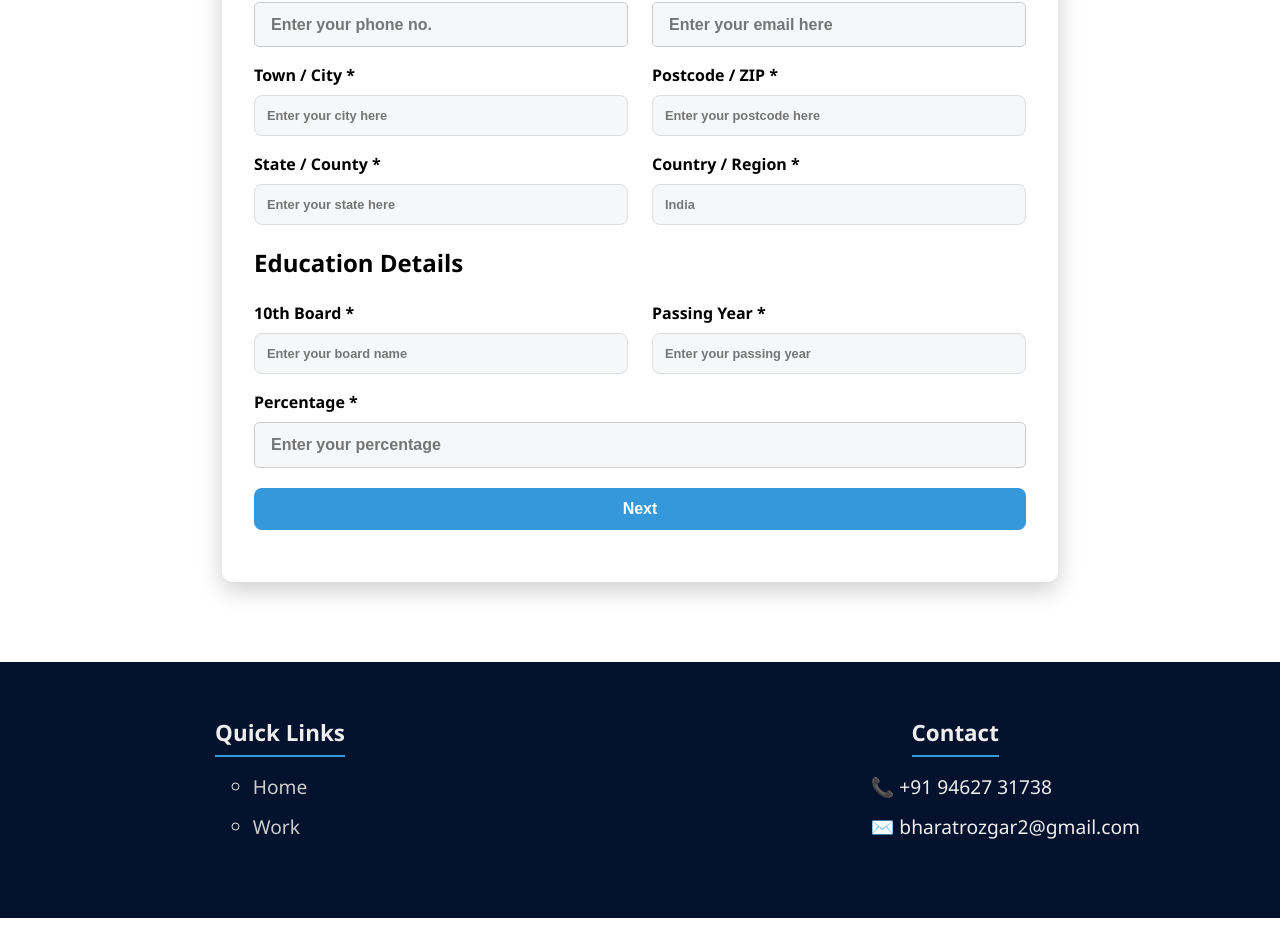
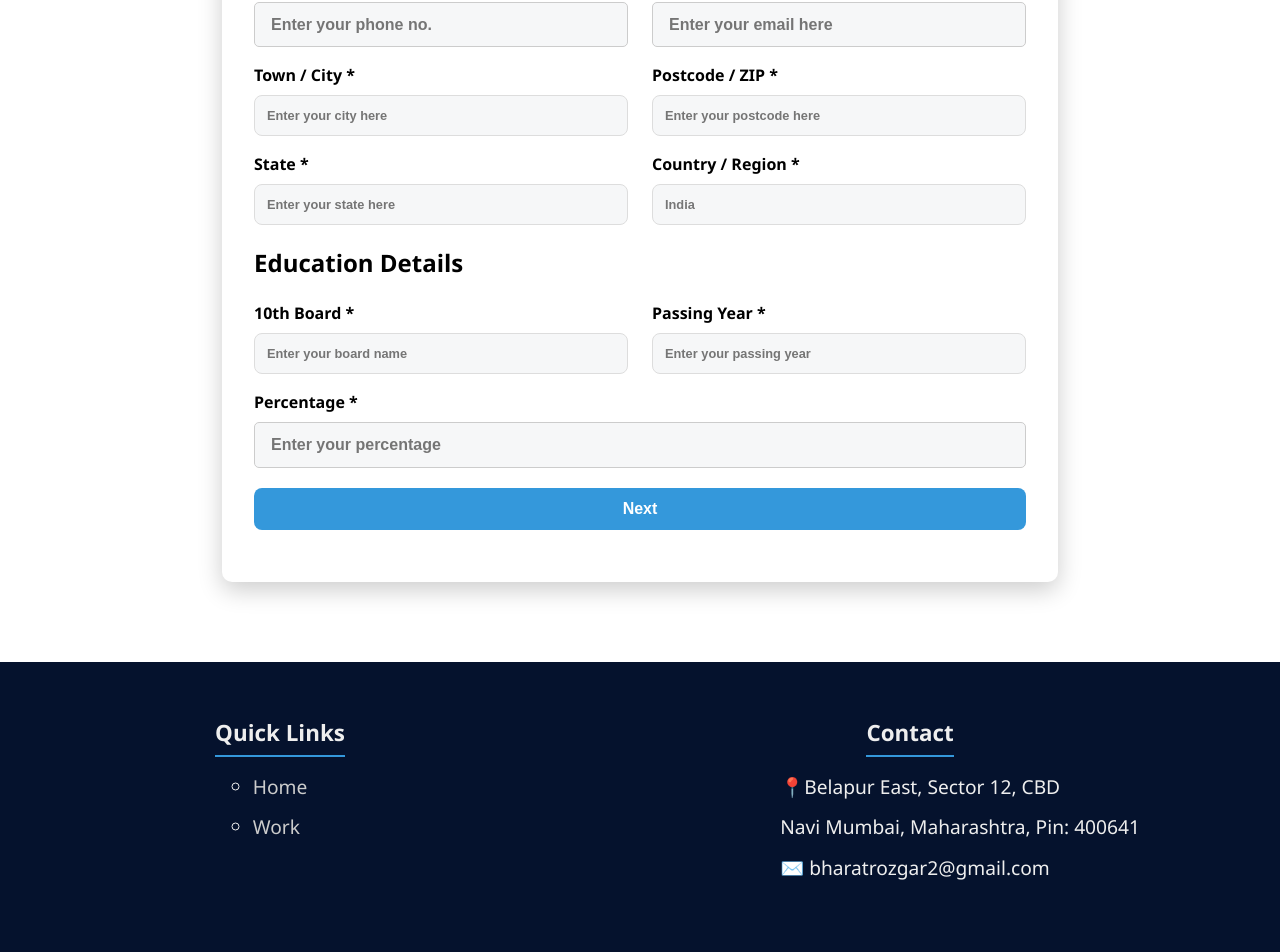
Before and after one commit to Bharat-Rozgar/Website, a React (Vite) app: page /offer1 in a window 1280 px wide. Shown: the part 622-1574 px from the top of the page. Before the commit the page ends 1540 px from the top, so only its background shows below. Built offline with nearby package versions, Linux system fonts and the light colour scheme.

Commit message:
Email all done

```diff
--- a/src/components/Footer.css
+++ b/src/components/Footer.css
@@ -65,7 +65,7 @@
 }
 
 
-@media (max-width: 750px) {
+@media (max-width: 800px) {
     .footer-container {
         flex-direction: column;
         align-items: start;
--- a/src/components/Footer.jsx
+++ b/src/components/Footer.jsx
@@ -17,7 +17,8 @@ function Footer() {
                 <div className="footer-section connect-us">
                     <h3>Contact</h3>
                     <ul className="contact-info">
-                        <li><span className="icon" role="img" aria-label="Phone">📞</span> +91 94627 31738</li>
+                        <li><span className="icon" role="img" aria-label="Phone">📍</span>Belapur East, Sector 12, CBD</li>
+                        <li><span className="icon" aria-label="Phone"></span>Navi Mumbai, Maharashtra, Pin: 400641</li>
                         <li><span className="icon" role="img" aria-label="Email">✉️</span> bharatrozgar2@gmail.com</li>
                     </ul>
                 </div>
--- a/src/pages/Offer1.jsx
+++ b/src/pages/Offer1.jsx
@@ -129,7 +129,7 @@ function Offer1() {
 
           <div className="form-row">
             <div className="form-group">
-              <label>State / County *</label>
+              <label>State *</label>
               <input type="text" name="state" value={formData.state} onChange={handleChange} placeholder="Enter your state here" required />
             </div>
             <div className="form-group">
--- a/src/pages/Offer2.jsx
+++ b/src/pages/Offer2.jsx
@@ -130,7 +130,7 @@ function Offer2() {
 
           <div className="form-row">
             <div className="form-group">
-              <label>State / County *</label>
+              <label>State *</label>
               <input type="text" name="state" value={formData.state} onChange={handleChange} placeholder="Enter your state here" required />
             </div>
             <div className="form-group">
--- a/src/pages/Offer3.jsx
+++ b/src/pages/Offer3.jsx
@@ -128,7 +128,7 @@ function Offer3() {
 
           <div className="form-row">
             <div className="form-group">
-              <label>State / County *</label>
+              <label>State *</label>
               <input type="text" name="state" value={formData.state} onChange={handleChange} placeholder="Enter your state here" required />
             </div>
             <div className="form-group">
--- a/src/pages/Payment1.jsx
+++ b/src/pages/Payment1.jsx
@@ -1,5 +1,6 @@
 import { useLocation, useNavigate } from 'react-router-dom';
 import { useEffect, useState } from 'react';
+import emailjs from '@emailjs/browser';
 import Navbar from '../components/Navbar';
 import Footer from '../components/Footer';
 import './Payment.css';
@@ -12,12 +13,15 @@ function Payment1() {
   const [transactionId, setTransactionId] = useState('');
   const [loading, setLoading] = useState(false);
 
+
     useEffect(() => {
         if (!userData || typeof userData !== 'object' || Array.isArray(userData)) {
         alert('Invalid user data. Please fill the form again.');
         navigate('/work');
         }
     }, [userData, navigate]);
+
+
 
   const handleSubmit = async (e) => {
     e.preventDefault();
@@ -29,9 +33,33 @@ function Payment1() {
 
     setLoading(true);
 
+      const finalData = {
+        ...userData,
+        transactionId: transactionId.trim(),
+      };
+
+      try {
+        const result = await emailjs.send(
+        import.meta.env.VITE_EMAILJS_SERVICE_ID,
+        import.meta.env.VITE_EMAILJS_TEMPLATE_ID_1,
+        finalData,
+        import.meta.env.VITE_EMAILJS_PUBLIC_KEY
+        );
+
+        const result2 = await emailjs.send(
+        import.meta.env.VITE_EMAILJS_SERVICE_ID,
+        import.meta.env.VITE_EMAILJS_TEMPLATE_ID_APPLICANT_1,
+        finalData,
+        import.meta.env.VITE_EMAILJS_PUBLIC_KEY
+        );
+
         navigate('/thank');
-
+      } catch (error) {
+        console.error('Failed to send email:', error);
+        alert('Something went wrong. Please try again later.');
+      } finally {
         setLoading(false);
+      }
   };
 
   return (
--- a/src/pages/Payment2.jsx
+++ b/src/pages/Payment2.jsx
@@ -1,5 +1,6 @@
 import { useLocation, useNavigate } from 'react-router-dom';
 import { useEffect, useState } from 'react';
+import emailjs from '@emailjs/browser';
 import Navbar from '../components/Navbar';
 import Footer from '../components/Footer';
 import './Payment.css';
@@ -12,12 +13,15 @@ function Payment2() {
   const [transactionId, setTransactionId] = useState('');
   const [loading, setLoading] = useState(false);
 
+
     useEffect(() => {
         if (!userData || typeof userData !== 'object' || Array.isArray(userData)) {
         alert('Invalid user data. Please fill the form again.');
         navigate('/work');
         }
     }, [userData, navigate]);
+
+
 
   const handleSubmit = async (e) => {
     e.preventDefault();
@@ -29,9 +33,33 @@ function Payment2() {
 
     setLoading(true);
 
+      const finalData = {
+        ...userData,
+        transactionId: transactionId.trim(),
+      };
+
+      try {
+        const result = await emailjs.send(
+        import.meta.env.VITE_EMAILJS_SERVICE_ID,
+        import.meta.env.VITE_EMAILJS_TEMPLATE_ID_2,
+        finalData,
+        import.meta.env.VITE_EMAILJS_PUBLIC_KEY
+        );
+
+        const result2 = await emailjs.send(
+        import.meta.env.VITE_EMAILJS_SERVICE_ID,
+        import.meta.env.VITE_EMAILJS_TEMPLATE_ID_APPLICANT_2,
+        finalData,
+        import.meta.env.VITE_EMAILJS_PUBLIC_KEY
+        );
+
         navigate('/thank');
-
+      } catch (error) {
+        console.error('Failed to send email:', error);
+        alert('Something went wrong. Please try again later.');
+      } finally {
         setLoading(false);
+      }
   };
 
   return (
```
Lines whose indentation alone changed are shown as unchanged.
